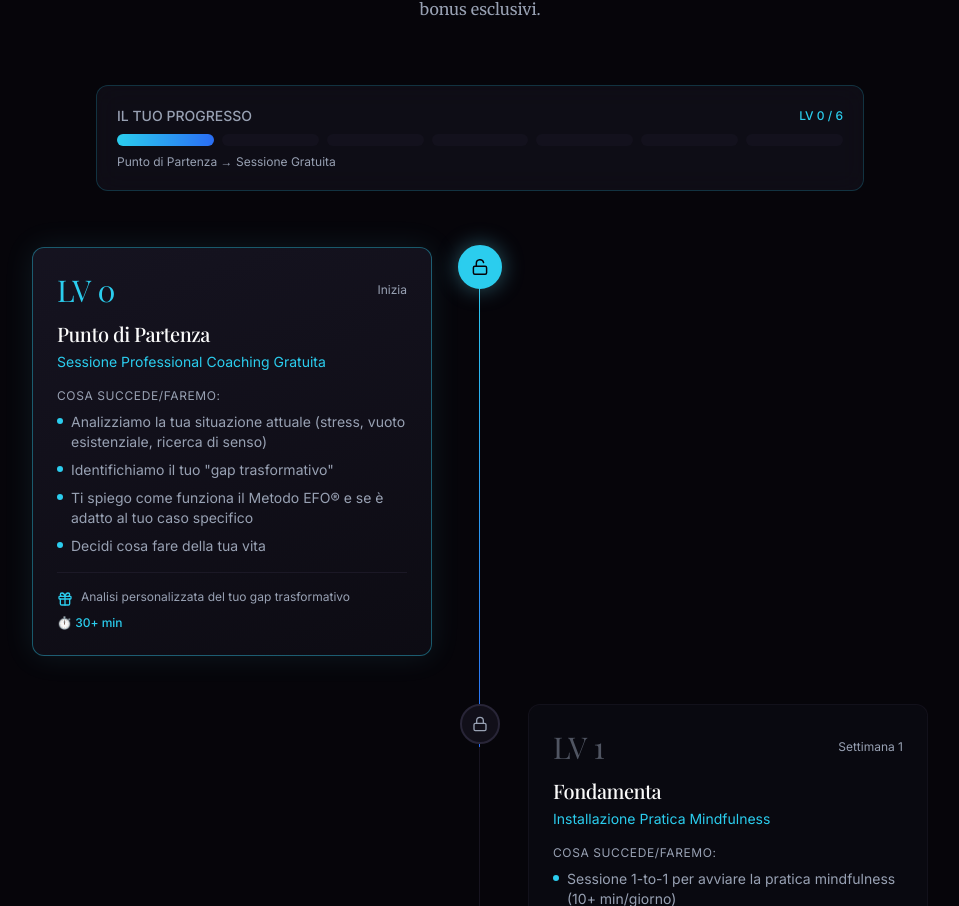
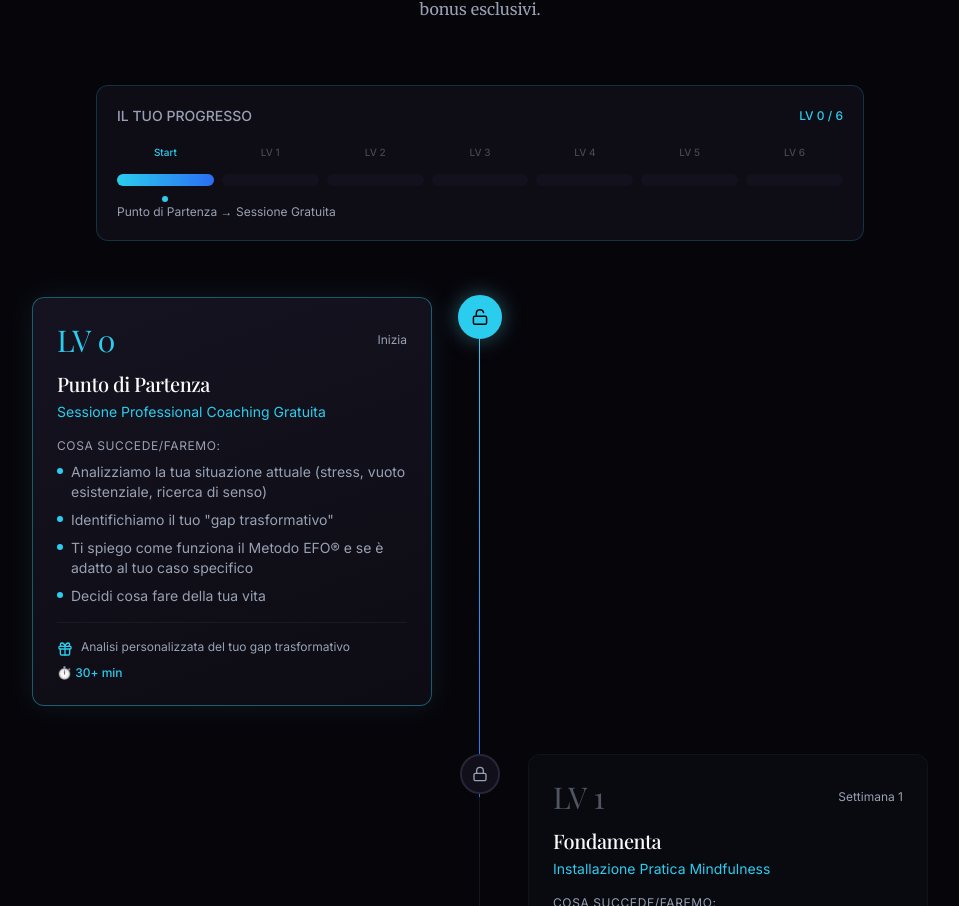
Before and after one commit to Echoes94/gabrielelucesole, a React (Vite) app: page /metodo-efo in a window 1280 px wide. Shown: the part 8198-9104 px from the top of the page, without its empty margins (160-1119 px from the left). Built offline with nearby package versions, Linux system fonts and the light colour scheme; the HTML template or start-up script is replaced by a standard one; a web font is replaced by a local one.

Commit message:
Upgrade EFO roadmap UI
Co-authored-by: Echoes94 <182264996+Echoes94@users.noreply.github.com>

```diff
--- a/src/pages/MetodoEFO.tsx
+++ b/src/pages/MetodoEFO.tsx
@@ -646,18 +646,37 @@ const MetodoEFO = () => {
             {/* Interactive Progress Bar - Sticky */}
             <AnimatedSection className="max-w-3xl mx-auto mb-10 md:mb-14 sticky top-20 md:top-24 z-20" scale>
               <div className="glass rounded-xl p-4 md:p-5 border border-cyan/20">
-                <div className="flex items-center justify-between mb-2">
+                <div className="flex items-center justify-between mb-3">
                   <p className="text-xs md:text-sm text-muted-foreground font-medium">IL TUO PROGRESSO</p>
                   <p className="text-xs text-cyan font-medium">
                     LV {activeLevel} / {totalLevels - 1}
                   </p>
                 </div>
-                <div className="flex items-center gap-1.5 md:gap-2 mb-2">
-                  {[...roadmapLevels, ...maestriaLevels.map((m, i) => ({ ...m, level: String(5 + i) }))].map((level, i) => (
+
+                {/* Level labels */}
+                <div className="flex items-center gap-1.5 md:gap-2 mb-1.5">
+                  {levelLabels.map((label, i) => (
+                    <div key={i} className="flex-1 text-center">
+                      <span className={`text-[9px] md:text-[10px] font-medium transition-colors duration-300 ${
+                        i === activeLevel
+                          ? i >= roadmapLevels.length ? "text-amber-400" : "text-cyan"
+                          : i < activeLevel
+                            ? "text-muted-foreground"
+                            : "text-muted-foreground/40"
+                      }`}>
+                        {label}
+                      </span>
+                    </div>
+                  ))}
+                </div>
+
+                {/* Progress segments */}
+                <div className="flex items-center gap-1.5 md:gap-2 mb-1.5 relative">
+                  {allLevels.map((level, i) => (
+                    <div key={i} className="flex-1 relative group">
                       <button
-                      key={i}
-                      onClick={() => setActiveLevel(i)}
-                      className={`flex-1 h-2.5 md:h-3 rounded-full transition-all duration-500 cursor-pointer ${
+                        onClick={() => handleLevelClick(i)}
+                        className={`w-full h-2.5 md:h-3 rounded-full transition-all duration-500 cursor-pointer ${
                           i <= activeLevel
                             ? i >= roadmapLevels.length
                               ? "bg-gradient-to-r from-amber-500 to-amber-400"
@@ -666,9 +685,26 @@ const MetodoEFO = () => {
                         }`}
                         aria-label={`Vai al livello ${level.level}`}
                       />
+                      {/* Active indicator dot */}
+                      {i === activeLevel && (
+                        <motion.div
+                          layoutId="activeIndicator"
+                          className={`absolute -bottom-2.5 left-1/2 -translate-x-1/2 w-1.5 h-1.5 rounded-full ${
+                            i >= roadmapLevels.length ? "bg-amber-400" : "bg-cyan"
+                          }`}
+                          transition={{ type: "spring", stiffness: 400, damping: 30 }}
+                        />
+                      )}
+                      {/* Tooltip on hover */}
+                      <div className="absolute bottom-full left-1/2 -translate-x-1/2 mb-2 px-2 py-1 rounded-md bg-card border border-border text-[10px] text-foreground whitespace-nowrap opacity-0 group-hover:opacity-100 transition-opacity duration-200 pointer-events-none z-30">
+                        {allLevels[i].title}
+                      </div>
+                    </div>
                   ))}
                 </div>
-                <p className="text-xs text-muted-foreground">
+
+                {/* Current level description */}
+                <p className="text-xs text-muted-foreground mt-3">
                   {activeLevel === 0 && "Punto di Partenza → Sessione Gratuita"}
                   {activeLevel === 1 && "Fondamenta → Installazione Mindfulness"}
                   {activeLevel === 2 && "Cura → Training Bambino Interiore"}
```
Lines whose indentation alone changed are shown as unchanged.
